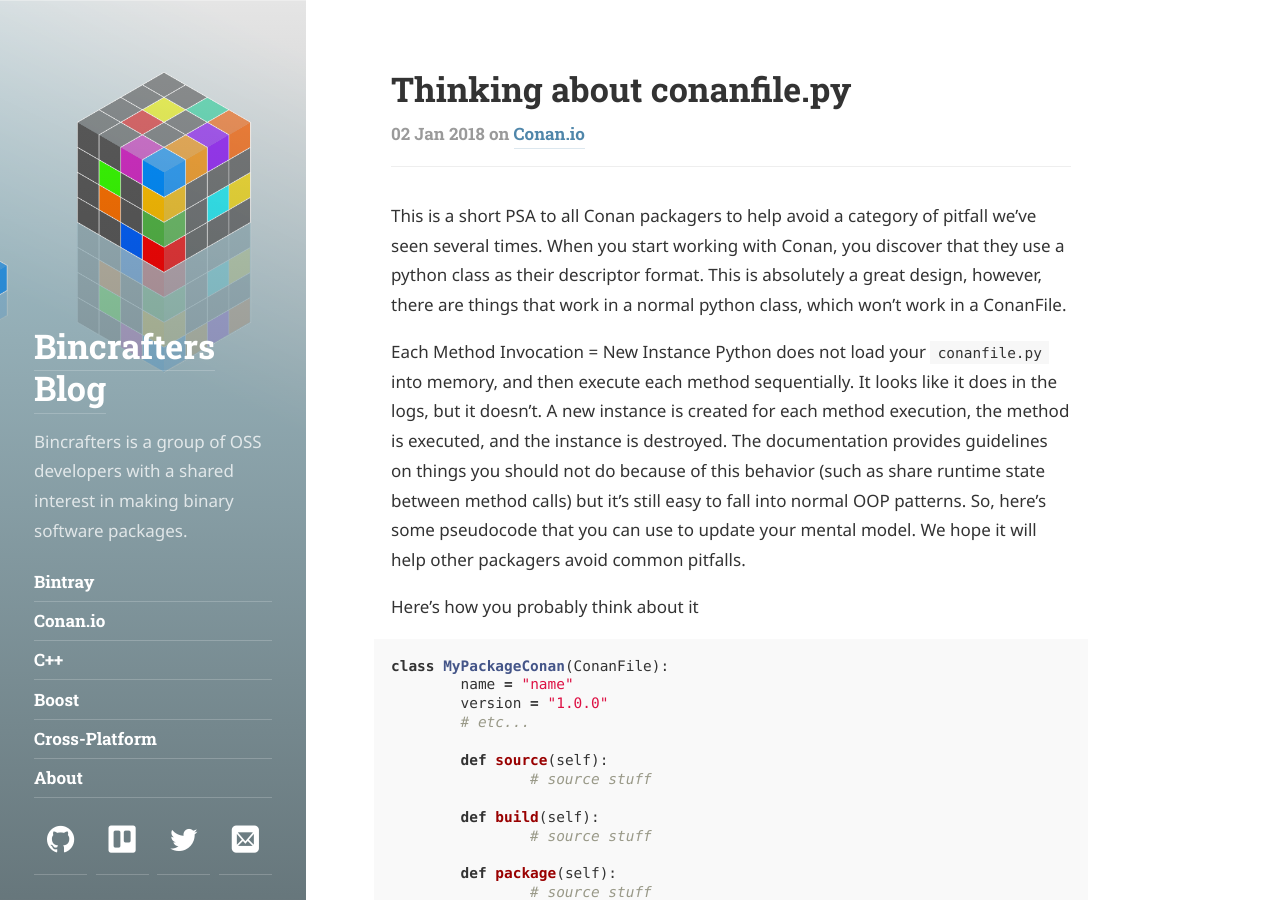
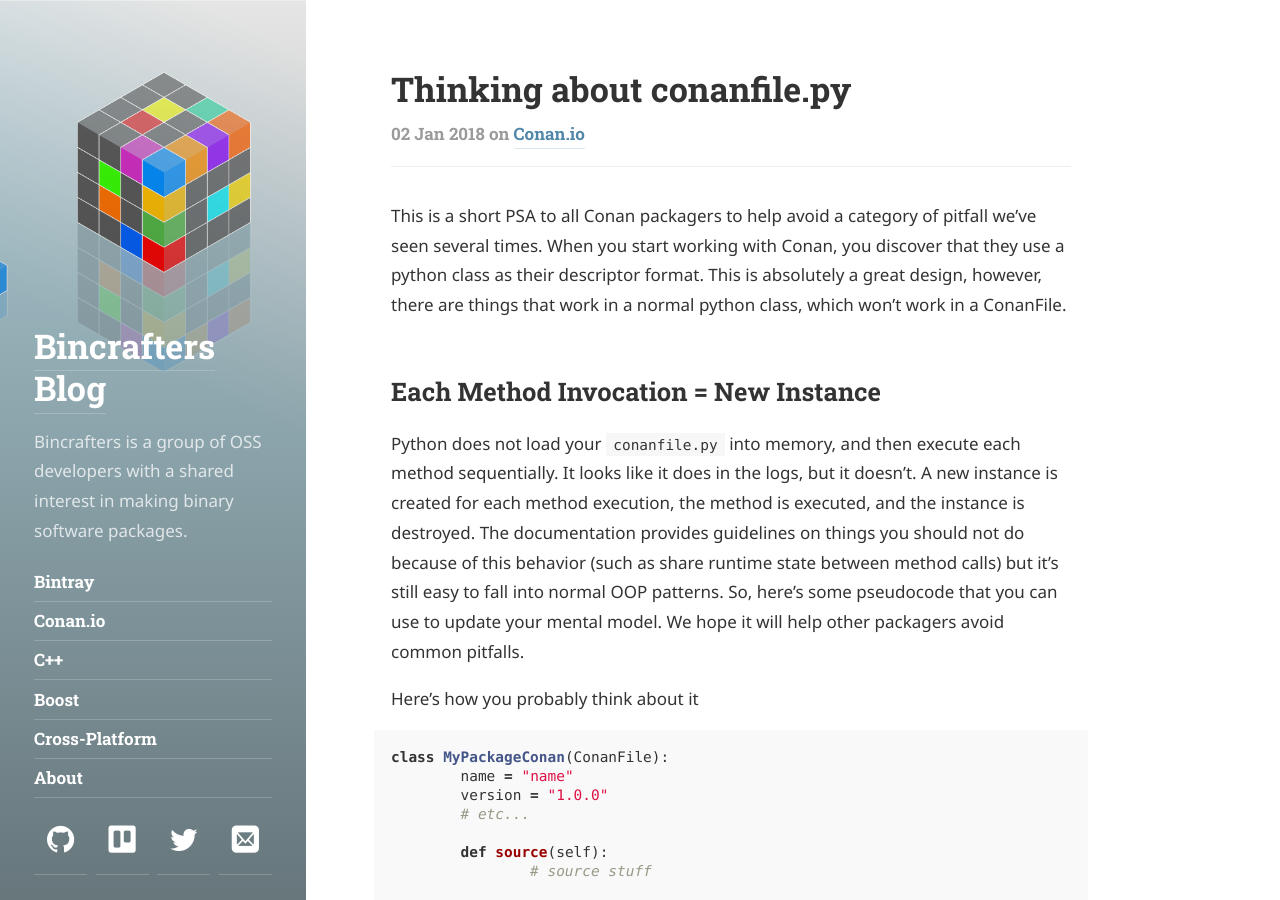
Before and after one commit to bincrafters/bincrafters.github.io, a Jekyll site: the page built from _posts/2018-01-02-Thinking-About-Conanfile.py.md, in a window 1280 px wide and 900 px high. Built offline with Jekyll 4.4.1, drawn with Linux system fonts in a browser that asks for light colours; some web fonts are replaced.

```diff
--- a/_posts/2018-01-02-Thinking-About-Conanfile.py.md
+++ b/_posts/2018-01-02-Thinking-About-Conanfile.py.md
@@ -6,7 +6,7 @@ tags: [Conan.io]
 
 This is a short PSA to all Conan packagers to help avoid a category of pitfall we've seen several times.  When you start working with Conan, you discover that they use a python class as their descriptor format.  This is absolutely a great design, however, there are things that work in a normal python class, which won't work in a ConanFile.
 
-Each Method Invocation = New Instance
+## Each Method Invocation = New Instance
 Python does not load your `conanfile.py` into memory, and then execute each method sequentially.  It looks like it does in the logs, but it doesn't.  A new instance is created for each method execution, the method is executed, and the instance is destroyed.  The documentation provides guidelines on things you should not do because of this behavior (such as share runtime state between method calls) but it's still easy to fall into normal OOP patterns.  So, here's some pseudocode that you can use to update your mental model.  We hope it will help other packagers avoid common pitfalls.
 
 Here's how you probably think about it
```
